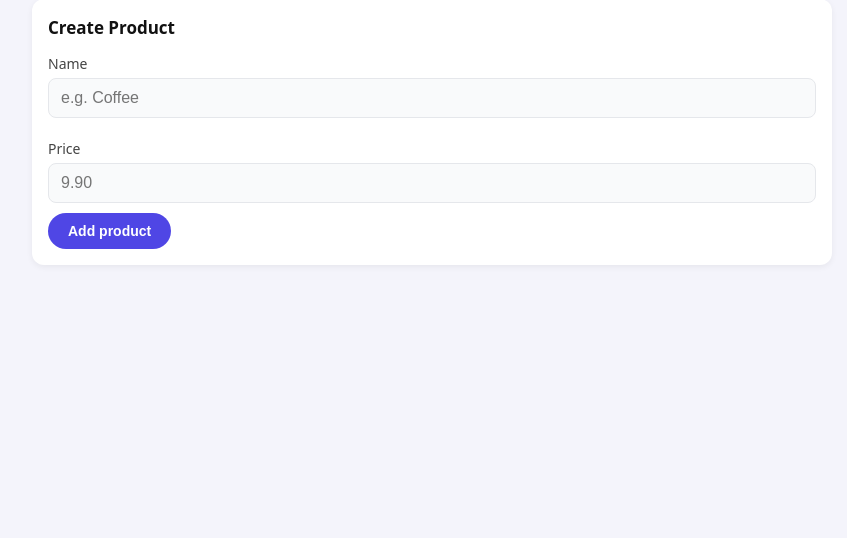
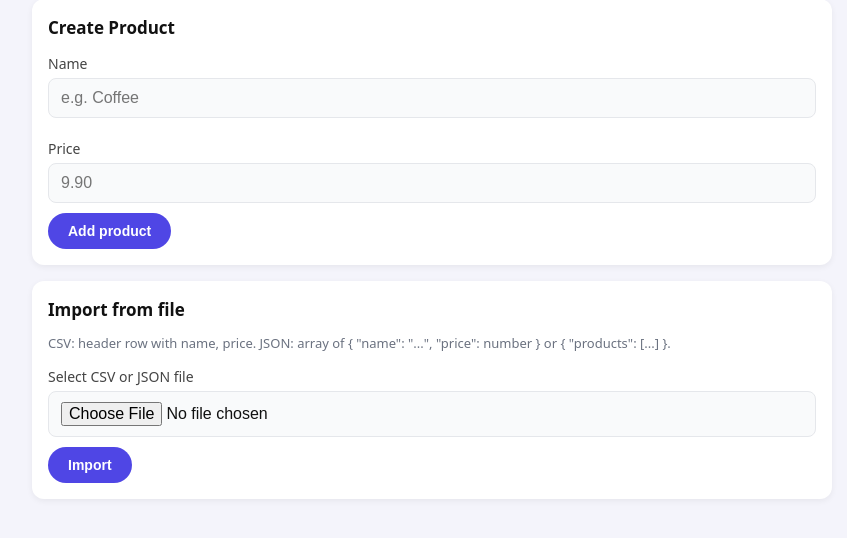
Before and after one commit to rfcq/altpay, a Flask app: page /create in a window 1280 px wide. Shown: the part 107-645 px from the top of the page, without its empty margins (208-1055 px from the left). Run offline with Flask 3, Linux system fonts and the light colour scheme; a user stored in the database is signed in; parts of the project's set-up code (start-up, migrations or seed data) failed here and were passed over.

Commit message:
Adding bulk import function

```diff
--- a/app.py
+++ b/app.py
@@ -8,6 +8,7 @@ from functools import wraps
 from cryptography.fernet import Fernet
 from sqlalchemy import inspect, text
 from sqlalchemy.exc import OperationalError
+import csv
 import hashlib
 import qrcode
 import io
@@ -445,6 +446,90 @@ def add_product():
     return jsonify(product.to_dict()), 201
 
 
+def _parse_import_row(row):
+    """Normalize a dict row to name/price. Accepts name, nome, price, preco (case-insensitive)."""
+    key_map = {k.lower().strip(): k for k in row}
+    name_key = next((key_map[k] for k in ('name', 'nome', 'product', 'produto') if k in key_map), None)
+    price_key = next((key_map[k] for k in ('price', 'preco', 'preço') if k in key_map), None)
+    if not name_key or not price_key:
+        return None, None
+    name = (row.get(name_key) or '').strip()
+    if not name:
+        return None, None
+    try:
+        price = float(str(row.get(price_key) or '0').replace(',', '.').strip())
+    except (TypeError, ValueError):
+        return name, None
+    if price <= 0:
+        return name, None
+    return name, round(price, 2)
+
+
+@app.route('/api/products/import', methods=['POST'])
+@login_required
+def import_products():
+    if 'file' not in request.files:
+        return jsonify({'error': _t('import_no_file')}), 400
+    f = request.files['file']
+    if not f.filename:
+        return jsonify({'error': _t('import_no_file')}), 400
+    fn = (f.filename or '').lower()
+    if not (fn.endswith('.csv') or fn.endswith('.json')):
+        return jsonify({'error': _t('import_bad_type')}), 400
+    try:
+        content = f.read()
+        if isinstance(content, bytes):
+            content = content.decode('utf-8', errors='replace')
+        created = 0
+        errors = []
+        user_id = session.get('user_id')
+        if fn.endswith('.csv'):
+            reader = csv.DictReader(io.StringIO(content), delimiter=',')
+            if not reader.fieldnames:
+                return jsonify({'error': _t('import_empty')}), 400
+            for i, row in enumerate(reader):
+                name, price = _parse_import_row(row)
+                if name is None and price is None:
+                    continue
+                if price is None:
+                    errors.append(_t('import_row_invalid', row=i + 2))
+                    continue
+                db.session.add(Product(id=str(uuid.uuid4()), name=name, price=price, user_id=user_id))
+                created += 1
+        else:
+            data = json.loads(content)
+            if isinstance(data, dict) and 'products' in data:
+                items = data['products']
+            elif isinstance(data, list):
+                items = data
+            else:
+                return jsonify({'error': _t('import_json_format')}), 400
+            for i, item in enumerate(items):
+                if not isinstance(item, dict):
+                    errors.append(_t('import_row_invalid', row=i + 1))
+                    continue
+                name, price = _parse_import_row(item)
+                if name is None and price is None:
+                    continue
+                if price is None:
+                    errors.append(_t('import_row_invalid', row=i + 1))
+                    continue
+                db.session.add(Product(id=str(uuid.uuid4()), name=name, price=price, user_id=user_id))
+                created += 1
+        db.session.commit()
+        return jsonify({
+            'message': _t('import_success', count=created),
+            'created': created,
+            'errors': errors[:20],
+        }), 200
+    except json.JSONDecodeError as e:
+        return jsonify({'error': _t('import_json_invalid') + ' ' + str(e)}), 400
+    except Exception as e:
+        db.session.rollback()
+        app.logger.exception(e)
+        return jsonify({'error': _t('import_error') + ' ' + str(e)}), 500
+
+
 @app.route('/api/products/<product_id>/qr')
 @login_required
 def get_product_qr(product_id):
--- a/static/css/style.css
+++ b/static/css/style.css
@@ -74,6 +74,9 @@ body{font-family:system-ui,-apple-system,sans-serif;background:#f4f4fb;color:#11
 .role-badge{display:inline-block;padding:4px 10px;border-radius:999px;font-size:12px;font-weight:600}
 .role-badge.role-admin{background:#dbeafe;color:#1e40af}
 .role-badge.role-user{background:#f3f4f6;color:#4b5563}
+.import-hint{font-size:13px;color:#6b7280;margin-bottom:12px}
+.import-result.success{color:#059669}
+.import-result.error{color:#dc2626}
 .cart-row{display:flex;justify-content:space-between;padding:8px 0;border-bottom:1px solid #f3f4f6}
 .cart-name{font-size:15px;color:#111}
 .cart-price{font-size:15px;font-weight:500;color:#111}
--- a/templates/create_product.html
+++ b/templates/create_product.html
@@ -12,5 +12,57 @@
             <button type="submit" class="btn btn-primary">{{ strings.add_product }}</button>
         </form>
     </div>
+    <div class="card">
+        <h2 class="section-title">{{ strings.import_from_file }}</h2>
+        <p class="text-muted import-hint">{{ strings.import_format_hint }}</p>
+        <form id="importForm" class="product-form">
+            <label for="importFile">{{ strings.import_select_file }}</label>
+            <input type="file" id="importFile" name="file" accept=".csv,.json" required>
+            <button type="submit" class="btn btn-primary">{{ strings.import_btn }}</button>
+        </form>
+        <p id="importResult" class="import-result" style="display:none;margin-top:12px;font-size:14px"></p>
+    </div>
 </div>
 {% endblock %}
+{% block scripts %}
+{{ super() }}
+<script>
+(function(){
+  var form = document.getElementById('importForm');
+  if (!form) return;
+  form.addEventListener('submit', async function(e) {
+    e.preventDefault();
+    var fileInput = document.getElementById('importFile');
+    var resultEl = document.getElementById('importResult');
+    if (!fileInput || !fileInput.files || !fileInput.files[0]) {
+      resultEl.style.display = 'block';
+      resultEl.className = 'import-result error';
+      resultEl.textContent = (window.TRANSLATIONS && window.TRANSLATIONS.import_no_file) || 'No file selected.';
+      return;
+    }
+    var fd = new FormData();
+    fd.append('file', fileInput.files[0]);
+    resultEl.style.display = 'block';
+    resultEl.className = 'import-result';
+    resultEl.textContent = (window.TRANSLATIONS && window.TRANSLATIONS.processing) || 'Processing...';
+    try {
+      var r = await fetch('/api/products/import', { method: 'POST', body: fd });
+      var d = await r.json();
+      if (r.ok) {
+        resultEl.className = 'import-result success';
+        resultEl.textContent = d.message || (d.created + ' imported.');
+        if (d.errors && d.errors.length) resultEl.textContent += ' ' + d.errors.join(' ');
+        fileInput.value = '';
+        setTimeout(function() { window.location.href = '/products'; }, 1500);
+      } else {
+        resultEl.className = 'import-result error';
+        resultEl.textContent = d.error || 'Import failed.';
+      }
+    } catch (err) {
+      resultEl.className = 'import-result error';
+      resultEl.textContent = (window.TRANSLATIONS && window.TRANSLATIONS.import_error) || 'Import failed.';
+    }
+  });
+})();
+</script>
+{% endblock %}
--- a/translations.py
+++ b/translations.py
@@ -49,6 +49,19 @@ TRANSLATIONS = {
         'price': 'Price',
         'price_placeholder': '9.90',
         'add_product': 'Add product',
+        'import_from_file': 'Import from file',
+        'import_products': 'Import products',
+        'import_select_file': 'Select CSV or JSON file',
+        'import_btn': 'Import',
+        'import_format_hint': 'CSV: header row with name, price. JSON: array of { "name": "...", "price": number } or { "products": [...] }.',
+        'import_success': '{count} product(s) imported.',
+        'import_no_file': 'No file selected.',
+        'import_bad_type': 'File must be CSV or JSON.',
+        'import_empty': 'File is empty or invalid.',
+        'import_json_format': 'JSON must be an array or object with "products" array.',
+        'import_json_invalid': 'Invalid JSON.',
+        'import_error': 'Import failed.',
+        'import_row_invalid': 'Row {row}: invalid or skipped.',
         # Products
         'products': 'Products',
         'products_title': 'Products – AltPay Shop',
@@ -159,6 +172,19 @@ TRANSLATIONS = {
         'price': 'Preço',
         'price_placeholder': '9,90',
         'add_product': 'Adicionar produto',
+        'import_from_file': 'Importar de arquivo',
+        'import_products': 'Importar produtos',
+        'import_select_file': 'Selecione arquivo CSV ou JSON',
+        'import_btn': 'Importar',
+        'import_format_hint': 'CSV: linha de cabeçalho com name, price. JSON: array de { "name": "...", "price": número } ou { "products": [...] }.',
+        'import_success': '{count} produto(s) importado(s).',
+        'import_no_file': 'Nenhum arquivo selecionado.',
+        'import_bad_type': 'Arquivo deve ser CSV ou JSON.',
+        'import_empty': 'Arquivo vazio ou inválido.',
+        'import_json_format': 'JSON deve ser um array ou objeto com array "products".',
+        'import_json_invalid': 'JSON inválido.',
+        'import_error': 'Falha na importação.',
+        'import_row_invalid': 'Linha {row}: inválida ou ignorada.',
         'products': 'Produtos',
         'products_title': 'Produtos – AltPay Shop',
         'select_all': 'Selecionar todos',
```
